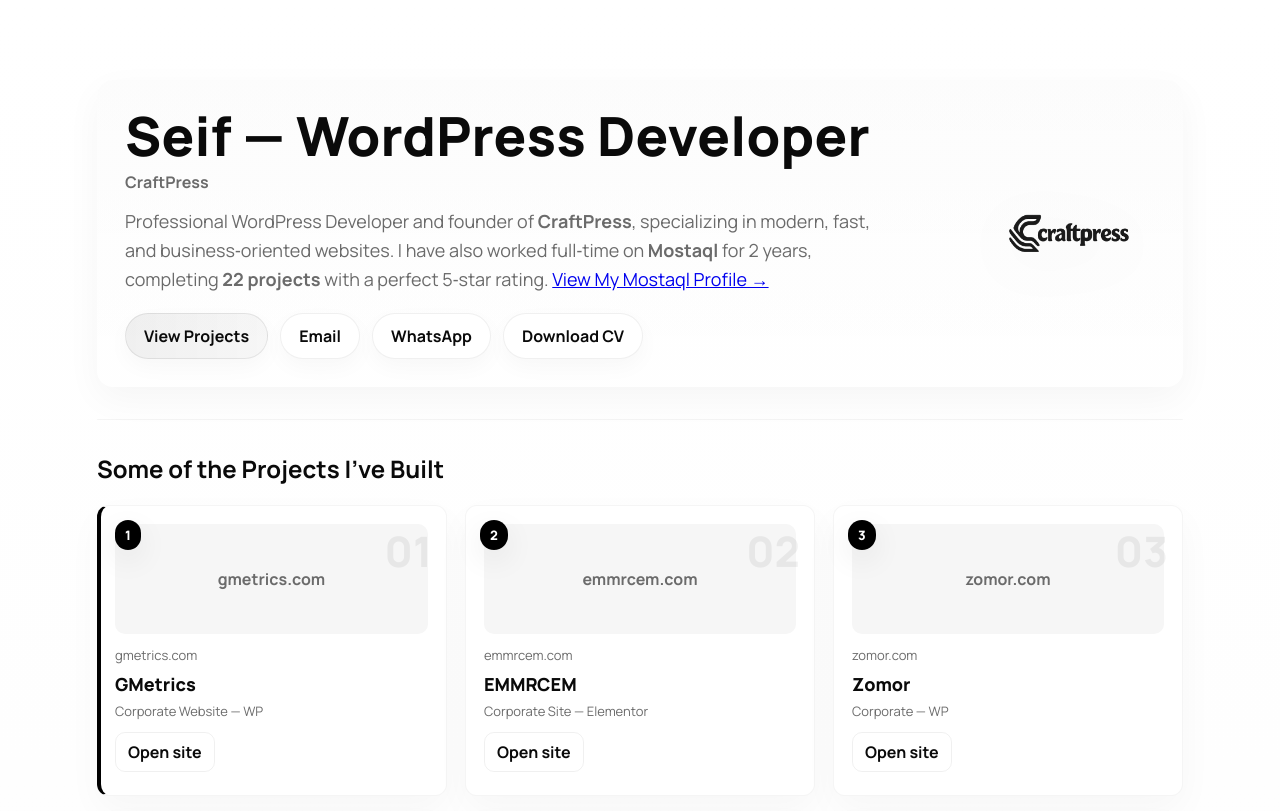
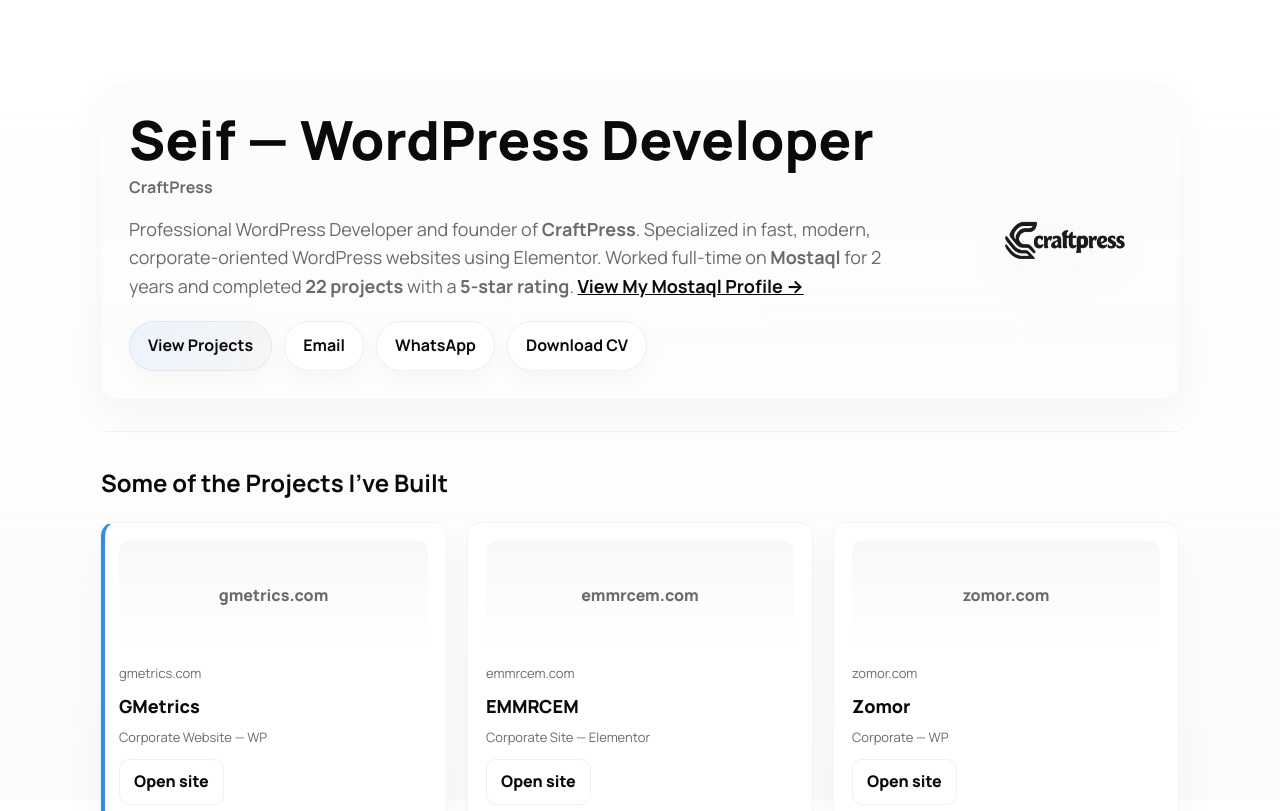
Before and after one commit to seif-mao/seif-portfolio, a plain HTML site: page index.html in a window 1280 px wide. Shown: the top 811 px of the page. Drawn offline with Linux system fonts and the light colour scheme.

Commit message:
Update index.html

```diff
--- a/index.html
+++ b/index.html
@@ -8,25 +8,63 @@
   <link rel="icon" type="image/png" href="./craftpress-icon.png" />
   <style>
     :root{
-      --bg:#ffffff;--text:#0a0a0a;--muted:#6b6b6b;--card:#fff;--glass:rgba(10,10,10,0.04);
-      --radius:14px;--maxw:1150px;font-family:'Manrope',system-ui;
+      --bg: #ffffff;
+      --text: #0a0a0a;
+      --muted: #6b6b6b;
+      --card: #fff;
+      --glass: rgba(10,10,10,0.04);
+      --radius: 14px;
+      --maxw: 1150px;
       --soft-shadow: 0 12px 36px rgba(10,10,10,0.04);
       --accent-shadow: 0 30px 70px rgba(10,10,10,0.06);
+
+      /* Accent color (single color scheme) - currently muted blue.
+         To change color, update this value only. */
+      --accent: #2B8CFF; /* muted professional blue */
+      --accent-alpha: rgba(43,140,255,0.08);
+      font-family: 'Manrope', system-ui, -apple-system, 'Segoe UI', Roboto, Arial;
     }
+
     *{box-sizing:border-box}
-    body{margin:0;background:linear-gradient(180deg,#ffffff 0%, #fbfbfb 100%);color:var(--text);-webkit-font-smoothing:antialiased}
-    .wrap{max-width:var(--maxw);margin:48px auto;padding:32px}
+    html,body{height:100%}
+    body{
+      margin:0;
+      background: linear-gradient(180deg,#ffffff 0%, #fbfbfb 100%);
+      color:var(--text);
+      -webkit-font-smoothing:antialiased;
+      -moz-osx-font-smoothing:grayscale;
+      line-height:1.6;
+    }
+
+    .wrap{max-width:var(--maxw);margin:48px auto;padding:36px}
 
     /* HERO */
-    .hero{display:flex;gap:28px;align-items:center;justify-content:space-between;padding:28px;border-radius:16px;background:linear-gradient(180deg, rgba(0,0,0,0.01), rgba(0,0,0,0.00));box-shadow:var(--soft-shadow)}
+    .hero{
+      display:flex;
+      gap:28px;
+      align-items:center;
+      justify-content:space-between;
+      padding:28px;
+      border-radius:16px;
+      background: linear-gradient(180deg, rgba(0,0,0,0.01), rgba(0,0,0,0.00));
+      box-shadow: var(--soft-shadow);
+    }
     h1{font-size:54px;margin:0;font-weight:800;letter-spacing:0.2px;line-height:1.02}
     .entity{color:var(--muted);font-weight:700;margin-top:8px}
     p.lead{margin-top:14px;color:var(--muted);font-size:18px;max-width:760px;line-height:1.6}
 
     /* Controls */
     .controls{display:flex;gap:12px;margin-top:20px;flex-wrap:wrap}
-    .btn{padding:11px 18px;border-radius:999px;font-weight:700;border:1px solid rgba(15,15,15,0.06);text-decoration:none;color:var(--text);background:#fff;box-shadow:0 8px 22px rgba(0,0,0,0.03);transition:transform .22s cubic-bezier(.2,.9,.3,1),box-shadow .22s}
-    .btn.primary{background:linear-gradient(90deg, rgba(0,0,0,0.06), rgba(0,0,0,0.03));border:1px solid rgba(0,0,0,0.08)}
+    .btn{
+      padding:11px 18px;border-radius:999px;font-weight:700;border:1px solid rgba(15,15,15,0.06);
+      text-decoration:none;color:var(--text);background:#fff;box-shadow:0 8px 22px rgba(0,0,0,0.03);
+      transition:transform .22s cubic-bezier(.2,.9,.3,1),box-shadow .22s, background .22s;
+    }
+    .btn.primary{
+      background: linear-gradient(90deg, var(--accent-alpha), rgba(0,0,0,0.03));
+      border:1px solid rgba(11,11,11,0.06);
+      color:var(--text);
+    }
     .btn:hover{transform:translateY(-6px);box-shadow:var(--accent-shadow)}
 
     /* Logo */
@@ -36,38 +74,75 @@
     .divider{height:1px;background:var(--glass);margin:32px 0;border-radius:6px}
 
     /* Projects */
-    .projects{display:grid;grid-template-columns:repeat(auto-fit,minmax(280px,1fr));gap:18px}
-    .card{background:var(--card);border-radius:12px;padding:18px;border:1px solid rgba(15,15,15,0.04);box-shadow:0 14px 36px rgba(10,10,10,0.03);transition:transform .36s cubic-bezier(.2,.9,.3,1),box-shadow .36s}
-    .card:hover{transform:translateY(-12px);box-shadow:var(--accent-shadow)}
-    .thumb{height:110px;border-radius:10px;background:#f6f6f6;display:flex;align-items:center;justify-content:center;color:var(--muted);font-weight:700;margin-bottom:12px}
+    .projects{display:grid;grid-template-columns:repeat(auto-fit,minmax(280px,1fr));gap:20px}
+    .card{
+      background:var(--card);
+      border-radius:14px;
+      padding:18px;
+      border:1px solid rgba(15,15,15,0.04);
+      box-shadow:0 18px 42px rgba(10,10,10,0.03);
+      transition:transform .36s cubic-bezier(.2,.9,.3,1),box-shadow .36s,filter .36s;
+      position:relative;
+      overflow:visible;
+    }
+    .card:hover{
+      transform:translateY(-12px);
+      box-shadow:0 60px 110px rgba(10,10,10,0.08);
+      filter:brightness(1.01);
+    }
+
+    .thumb{height:110px;border-radius:10px;background:linear-gradient(180deg,#f8f8f8,#fff);display:flex;align-items:center;justify-content:center;color:var(--muted);font-weight:800;margin-bottom:12px}
     .url{font-size:13px;color:var(--muted);margin-bottom:8px}
     .title{font-weight:800;margin-bottom:6px;font-size:18px}
     .meta{font-size:13px;color:var(--muted);margin-bottom:12px}
-    .card a{display:inline-block;padding:8px 12px;border-radius:10px;border:1px solid rgba(0,0,0,0.06);text-decoration:none;color:var(--text);font-weight:700}
+    .card a{
+      display:inline-block;padding:9px 14px;border-radius:10px;text-decoration:none;font-weight:800;color:var(--text);
+      position:relative;overflow:hidden;border:1px solid rgba(0,0,0,0.06)
+    }
+    /* animated underline */
+    .card a::after{content:'';position:absolute;left:0;bottom:0;height:2px;width:100%;transform:scaleX(0);transform-origin:left;transition:transform .28s cubic-bezier(.2,.9,.3,1);background:var(--accent)}
+    .card a:hover::after{transform:scaleX(1)}
+
+    /* subtle accent left border for highlighted top card (we removed numbering) */
+    .card.top-highlight{border-left:4px solid var(--accent);padding-left:14px}
 
     /* Services */
-    .services{display:grid;grid-template-columns:repeat(auto-fit,minmax(220px,1fr));gap:14px;margin-top:8px}
-    .service{background:var(--card);border-radius:12px;padding:16px;border:1px solid rgba(15,15,15,0.04);box-shadow:0 12px 30px rgba(10,10,10,0.03)}
+    .services{display:grid;grid-template-columns:repeat(auto-fit,minmax(220px,1fr));gap:16px;margin-top:10px}
+    .service{background:var(--card);border-radius:12px;padding:18px;border:1px solid rgba(15,15,15,0.04);box-shadow:0 14px 36px rgba(10,10,10,0.03)}
     .service h4{margin:0 0 6px 0}
     .service p{margin:0;color:var(--muted)}
 
-    /* Testimonials Slider */
-    .testimonials{display:grid;grid-template-columns:repeat(auto-fit,minmax(260px,1fr));gap:14px;margin-top:12px}
-    .test{padding:18px;border-radius:12px;background:var(--card);border:1px solid rgba(15,15,15,0.04);box-shadow:0 12px 30px rgba(10,10,10,0.03);opacity:0;transform:translateY(8px);transition:opacity 1.4s cubic-bezier(.2,.9,.3,1),transform 1.4s cubic-bezier(.2,.9,.3,1);display:none}
+    /* Testimonials */
+    .testimonials{display:grid;grid-template-columns:repeat(auto-fit,minmax(300px,1fr));gap:16px;margin-top:18px}
+    .test{
+      padding:20px;border-radius:12px;background:var(--card);border:1px solid rgba(15,15,15,0.04);
+      box-shadow:0 14px 36px rgba(10,10,10,0.03);
+      opacity:0;transform:translateY(10px);
+      transition:opacity 1.4s cubic-bezier(.2,.9,.3,1),transform 1.4s cubic-bezier(.2,.9,.3,1);
+      display:none;
+    }
     .test.visible{display:block;opacity:1;transform:none}
     .test p{color:var(--muted);margin:0 0 10px}
-    .test strong{display:block;margin-top:8px}
+    .test strong{display:block;margin-top:10px;color:var(--text)}
 
     /* Skills */
     .skills{display:flex;flex-wrap:wrap;gap:10px;margin-top:14px}
-    .skill{padding:8px 12px;border-radius:999px;border:1px solid rgba(0,0,0,0.06);color:var(--muted);font-weight:700;background:linear-gradient(180deg,rgba(0,0,0,0.01),transparent)}
+    .skill{
+      padding:9px 14px;border-radius:999px;border:1px solid rgba(0,0,0,0.06);color:var(--muted);font-weight:700;background:linear-gradient(180deg,var(--accent-alpha),transparent);
+      transition:transform .18s, box-shadow .18s;
+    }
+    .skill:hover{transform:translateY(-4px);box-shadow:0 10px 24px rgba(0,0,0,0.04)}
 
-    footer{margin-top:30px;color:var(--muted);font-size:13px;text-align:center}
+    footer{margin-top:36px;color:var(--muted);font-size:13px;text-align:center}
 
     /* micro interactions */
     .card .url:hover{color:var(--text);text-decoration:underline}
 
-    @media(max-width:900px){.hero{flex-direction:column;align-items:flex-start}.logo-block{order:2;margin-top:12px}}
+    @media(max-width:900px){
+      .hero{flex-direction:column;align-items:flex-start}
+      .logo-block{order:2;margin-top:12px}
+      .testimonials{grid-template-columns:1fr}
+    }
   </style>
 </head>
 <body>
@@ -77,7 +152,16 @@
     <div class="left">
       <h1>Seif — WordPress Developer</h1>
       <div class="entity">CraftPress</div>
-    <p class="lead">Professional WordPress Developer and founder of <strong>CraftPress</strong>, specializing in modern, fast, and business‑oriented websites. I have also worked full‑time on <strong>Mostaql</strong> for 2 years, completing <strong>22 projects</strong> with a perfect 5‑star rating. <a href="https://mostaql.com/u/E_seif" target="_blank" rel="noopener">View My Mostaql Profile →</a></p>
+
+      <p class="lead">
+        Professional WordPress Developer and founder of <strong>CraftPress</strong>.
+        Specialized in fast, modern, corporate-oriented WordPress websites using Elementor.
+        Worked full-time on <strong>Mostaql</strong> for 2 years and completed
+        <strong>22 projects</strong> with a <strong>5-star rating</strong>.
+        <a href="https://mostaql.com/u/E_seif" target="_blank" rel="noopener" style="text-decoration:underline;color:var(--text);font-weight:700;">
+          View My Mostaql Profile →
+        </a>
+      </p>
 
       <div class="controls">
         <a class="btn primary" href="#projects">View Projects</a>
@@ -94,44 +178,13 @@
 
   <div class="divider"></div>
 
+  <!-- PROJECTS -->
   <section id="projects">
     <h2>Some of the Projects I've Built</h2>
 
-  <style>
-    /* extra polish for project cards */
-    .projects{display:grid;grid-template-columns:repeat(auto-fit,minmax(300px,1fr));gap:18px}
-    .card{position:relative;overflow:visible}
-    .card .meta{color:var(--muted)}
-
-    /* numbered badge for top projects */
-    .badge{position:absolute;left:14px;top:14px;background:#000;color:#fff;padding:6px 10px;border-radius:999px;font-weight:800;font-size:13px;box-shadow:0 10px 30px rgba(0,0,0,0.08)}
-    .card.top-highlight{border-left:4px solid #000;padding-left:14px}
-
-    /* link and url microinteractions */
-    .card .url{transition:color .22s}
-    .card a{position:relative;overflow:hidden}
-    .card a::after{content:'';position:absolute;left:0;bottom:0;height:2px;width:100%;transform:scaleX(0);transform-origin:left;transition:transform .28s cubic-bezier(.2,.9,.3,1);background:#000}
-    .card a:hover::after{transform:scaleX(1)}
-
-    /* subtle stagger on hover to feel premium */
-    .projects .card{transition:transform .36s cubic-bezier(.2,.9,.3,1),box-shadow .36s,filter .36s}
-    .projects .card:nth-child(1){transition-delay:0s}
-    .projects .card:nth-child(2){transition-delay:0.03s}
-    .projects .card:nth-child(3){transition-delay:0.06s}
-    .projects .card:hover{transform:translateY(-12px);filter:brightness(1.01)}
-
-    /* small decorative rank tag (faint) */
-    .rank{position:absolute;right:14px;top:16px;color:rgba(0,0,0,0.06);font-weight:900;font-size:42px}
-
-    @media(max-width:900px){.rank{display:none}.badge{left:10px;top:10px}}
-  </style>
-
     <div class="projects">
-
-    <!-- 1. GMetrics (moved to #1) -->
+      <!-- GMetrics moved to #1 and highlighted (no numbering) -->
       <div class="card top-highlight" role="article" aria-label="GMetrics">
-      <span class="badge">1</span>
-      <span class="rank">01</span>
         <div class="thumb">gmetrics.com</div>
         <div class="url">gmetrics.com</div>
         <div class="title">GMetrics</div>
@@ -139,10 +192,8 @@
         <a href="https://gmetrics.com/" target="_blank" rel="noopener">Open site</a>
       </div>
 
-    <!-- 2. EMMRCEM -->
+      <!-- EMMRCEM -->
       <div class="card" role="article" aria-label="EMMRCEM">
-      <span class="badge">2</span>
-      <span class="rank">02</span>
         <div class="thumb">emmrcem.com</div>
         <div class="url">emmrcem.com</div>
         <div class="title">EMMRCEM</div>
@@ -150,10 +201,8 @@
         <a href="https://emmrcem.com/" target="_blank" rel="noopener">Open site</a>
       </div>
 
-    <!-- 3. Zomor (moved to #3) -->
+      <!-- Zomor moved to #3 (no numbering) -->
       <div class="card" role="article" aria-label="Zomor">
-      <span class="badge">3</span>
-      <span class="rank">03</span>
         <div class="thumb">zomor.com</div>
         <div class="url">zomor.com</div>
         <div class="title">Zomor</div>
@@ -161,7 +210,7 @@
         <a href="https://zomor.com/" target="_blank" rel="noopener">Open site</a>
       </div>
 
-    <!-- remaining projects (order preserved) -->
+      <!-- remaining projects -->
       <div class="card" role="article" aria-label="Fosol Al Khair"><div class="thumb">fosolalkhair.com</div><div class="url">fosolalkhair.com</div><div class="title">Fosol Al Khair</div><div class="meta">Full Development — WP/Elementor</div><a href="https://fosolalkhair.com/" target="_blank" rel="noopener">Open site</a></div>
       <div class="card" role="article" aria-label="Dr Mahmoud Hani"><div class="thumb">drmahmoudhani.com</div><div class="url">drmahmoudhani.com</div><div class="title">Dr Mahmoud Hani</div><div class="meta">WP + Elementor + Tutor LMS</div><a href="https://drmahmoudhani.com/" target="_blank" rel="noopener">Open site</a></div>
       <div class="card" role="article" aria-label="Majal Al Majd"><div class="thumb">majal-almajd.com</div><div class="url">majal-almajd.com</div><div class="title">Majal Al Majd</div><div class="meta">Business — Elementor</div><a href="https://majal-almajd.com/" target="_blank" rel="noopener">Open site</a></div>
@@ -177,8 +226,11 @@
       <div class="card" role="article" aria-label="Jusur"><div class="thumb">jusuraltamayuz.com</div><div class="url">jusuraltamayuz.com</div><div class="title">Jusur Al Tamayuz</div><div class="meta">Corporate Identity Website</div><a href="https://jusuraltamayuz.com/" target="_blank" rel="noopener">Open site</a></div>
 
     </div>
-</section></div>
+  </section>
 
+  <div class="divider"></div>
+
+  <!-- SERVICES -->
   <section style="margin-top:26px;">
     <h2>Services</h2>
     <div class="services">
@@ -267,7 +319,7 @@
     setInterval(()=>{
       index = (index + 2) % slides.length;
       showTwo(index);
-    }, 5000);
+    }, 5200);
   })();
 </script>
 
```
Lines whose indentation alone changed are shown as unchanged.
